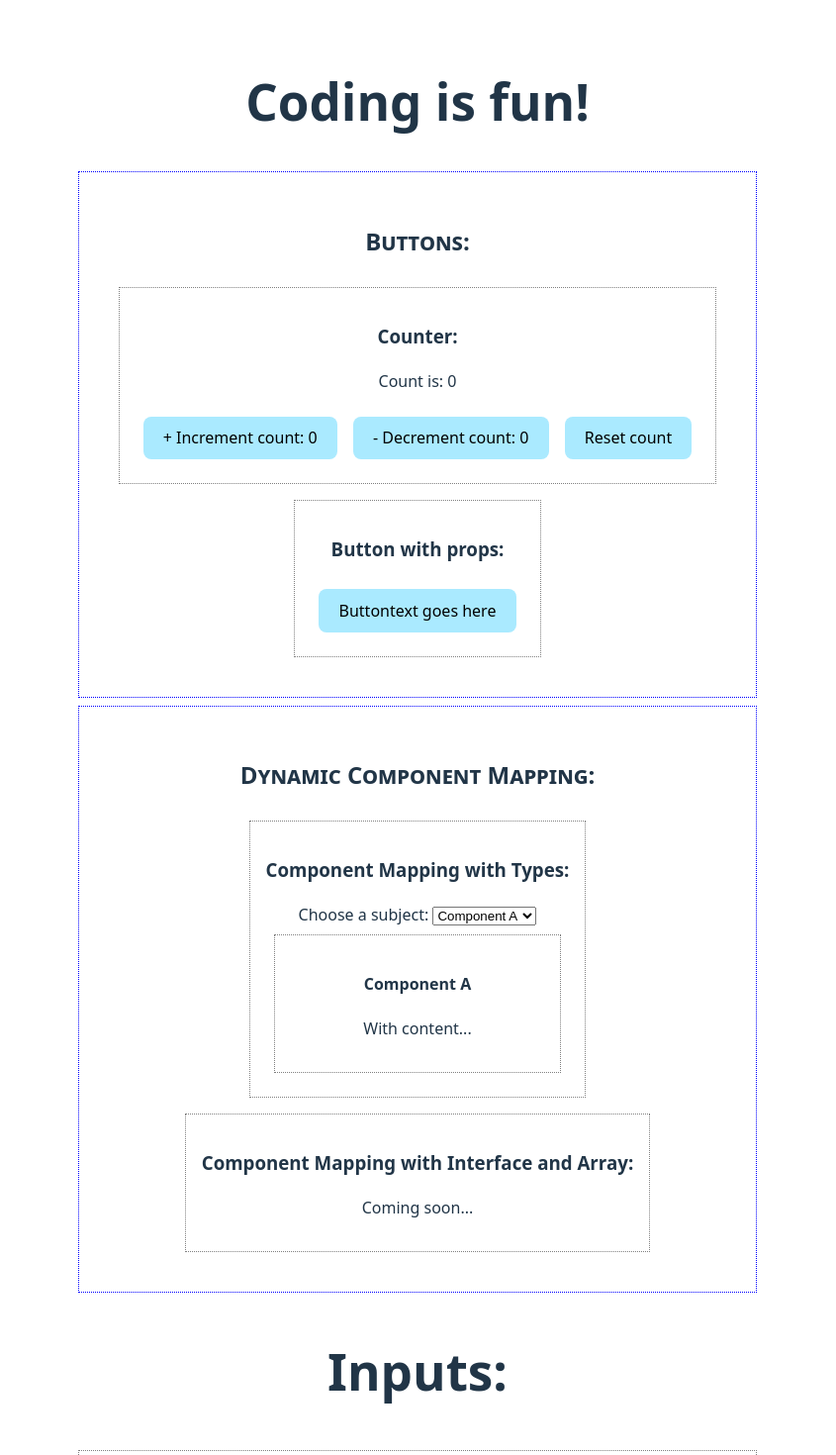
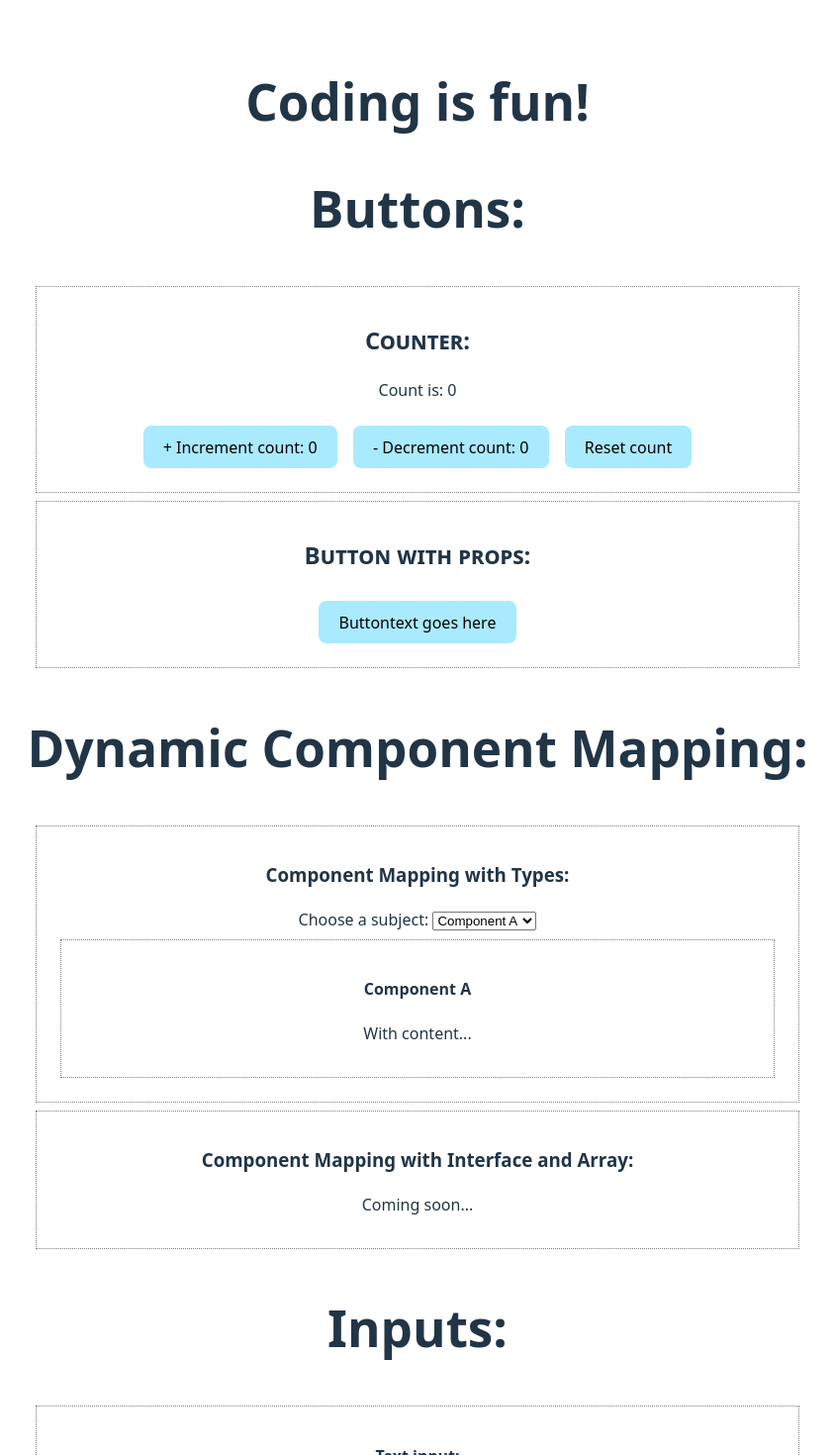
Before and after one commit to Ayngie/bits-n-pieces, a React (Vite) app: page / in a window 1280 px wide. Shown: the top 1470 px of the page at 99% size, without its empty margins (218-1063 px from the left). Built offline with nearby package versions, Linux system fonts and the light colour scheme.

Commit message:
Refactor: cleaning up main components structure and heading

```diff
--- a/src/components/Buttons.tsx
+++ b/src/components/Buttons.tsx
@@ -3,14 +3,14 @@ import Counter from './Buttons/Counter';
 
 const Buttons = () => {
   return (
-    <section className="card">
-      <h2>Buttons:</h2>
-
+    <section className="component-container">
+      <h1>Buttons:</h1>
+      {/* No wrapping for the first component: */}
       <Counter />
 
-      {/* Wrapping here for example component, to keep component file clean */}
+      {/* Wrapping second component 'ButtonWithProps' - for this example component only (to keep component file clean) */}
       <article className="bordered-section">
-        <h3>Button with props:</h3>
+        <h2>Button with props:</h2>
         <ButtonWithProps buttonText="Buttontext goes here" />
       </article>
     </section>
--- a/src/components/Buttons/Counter.tsx
+++ b/src/components/Buttons/Counter.tsx
@@ -6,7 +6,7 @@ const Counter: React.FC = () => {
 
   return (
     <article className="bordered-section">
-      <h3>Counter:</h3>
+      <h2>Counter:</h2>
       <p>Count is: {count}</p>
 
       {/* Increment count: */}
--- a/src/components/DynamicComponentMapping.tsx
+++ b/src/components/DynamicComponentMapping.tsx
@@ -3,9 +3,8 @@ import ComponentMappingWithTypes from './DynamicComponentMapping/ComponentMappin
 
 const DynamicComponentMapping = () => {
   return (
-    <section className="card">
-      <h2>Dynamic Component Mapping:</h2>
-
+    <section className="component-container">
+      <h1>Dynamic Component Mapping:</h1>
       <ComponentMappingWithTypes />
       <ComponentMappingWithInterfaceAndArray />
     </section>
--- a/src/components/Inputs.tsx
+++ b/src/components/Inputs.tsx
@@ -6,14 +6,8 @@ const Inputs = () => {
   return (
     <section className="component-container">
       <h1>Inputs:</h1>
-
-      {/* Text input */}
       <InputText />
-
-      {/* Checkboxes */}
       <InputCheckbox />
-
-      {/* Radiobuttons */}
       <InputRadiobutton />
     </section>
   );
--- a/src/components/Selects.tsx
+++ b/src/components/Selects.tsx
@@ -3,18 +3,11 @@ import SelectsMultiple from './Selects/SelectsMultiple';
 
 const Selects = () => {
   return (
-    <section className="card ">
-      <h2>Selects:</h2>
+    <section className="component-container">
+      <h1>Selects:</h1>
 
-      <article className="bordered-section">
-        <h3>Simple select:</h3>
-        <Select />
-      </article>
-
-      <article className="bordered-section">
-        <h3>Multiple selects:</h3>
-        <SelectsMultiple />
-      </article>
+      <Select />
+      <SelectsMultiple />
     </section>
   );
 };
--- a/src/components/Selects/Select.tsx
+++ b/src/components/Selects/Select.tsx
@@ -1,6 +1,8 @@
 const Select = () => {
-  //TODO: fix styling!
   return (
+    <article className="bordered-section">
+      <h2>Single select:</h2>
+
       <label>
         Choose a subject:{' '}
         <select name="selectedSubject">
@@ -8,6 +10,7 @@ const Select = () => {
           <option value="forms">Forms</option>
         </select>
       </label>
+    </article>
   );
 };
 
--- a/src/components/Selects/SelectsMultiple.tsx
+++ b/src/components/Selects/SelectsMultiple.tsx
@@ -3,7 +3,9 @@ import { useId } from 'react';
 const SelectsMultiple = () => {
   const colorSelectId = useId();
   return (
-    <>
+    <article className="bordered-section">
+      <h2>Multiple selects:</h2>
+
       <label>
         Pick a shape:{' '}
         <select name="selectedShape">
@@ -19,7 +21,7 @@ const SelectsMultiple = () => {
         <option value="orange">Orange</option>
         <option value="blue">Blue</option>
       </select>
-    </>
+    </article>
   );
 };
 
--- a/src/components/Toggles.tsx
+++ b/src/components/Toggles.tsx
@@ -6,8 +6,8 @@ import ToggleThreeChoices from './Toggles/ToggleThreeChoices';
 
 const Toggles: React.FC = () => {
   return (
-    <section className="card">
-      <h2>Toggles:</h2>
+    <section className="component-container">
+      <h1>Toggles:</h1>
 
       <Toggle />
       <ToggleColored />
```
Lines whose indentation alone changed are shown as unchanged.
